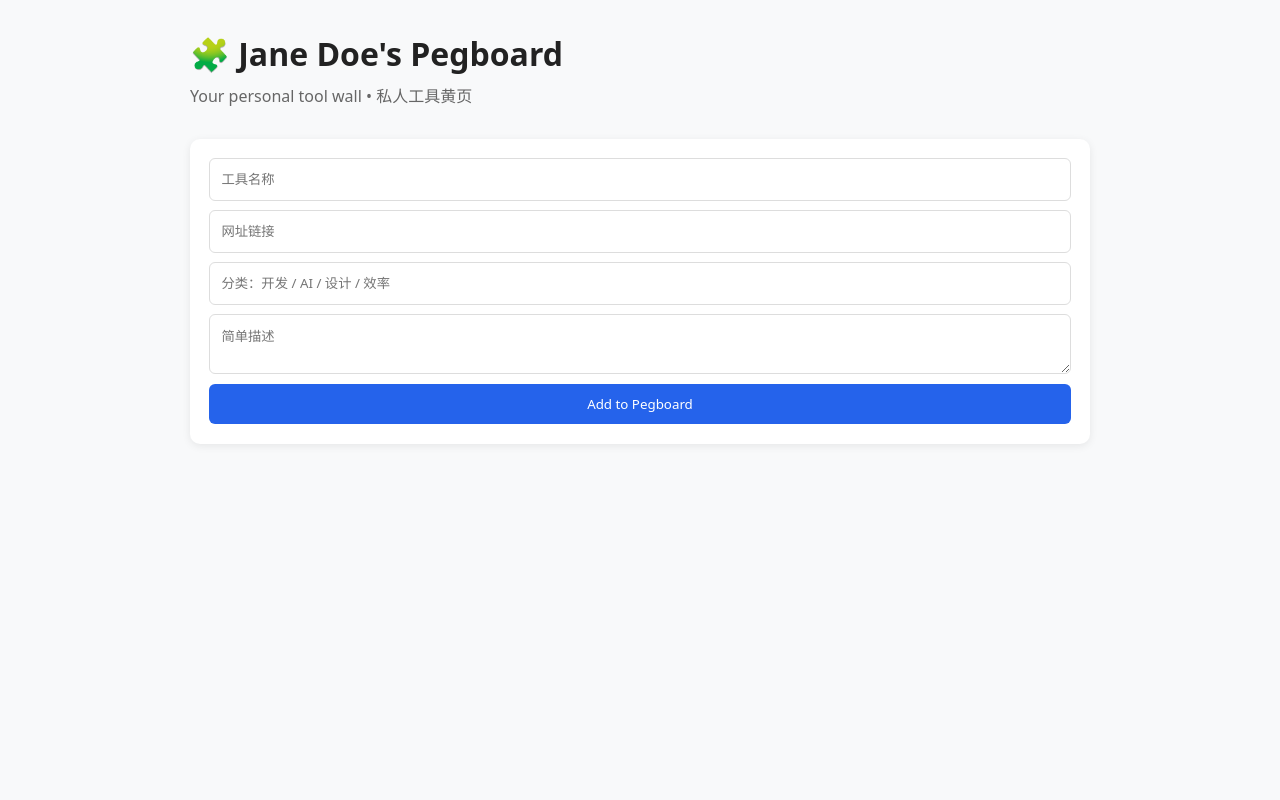
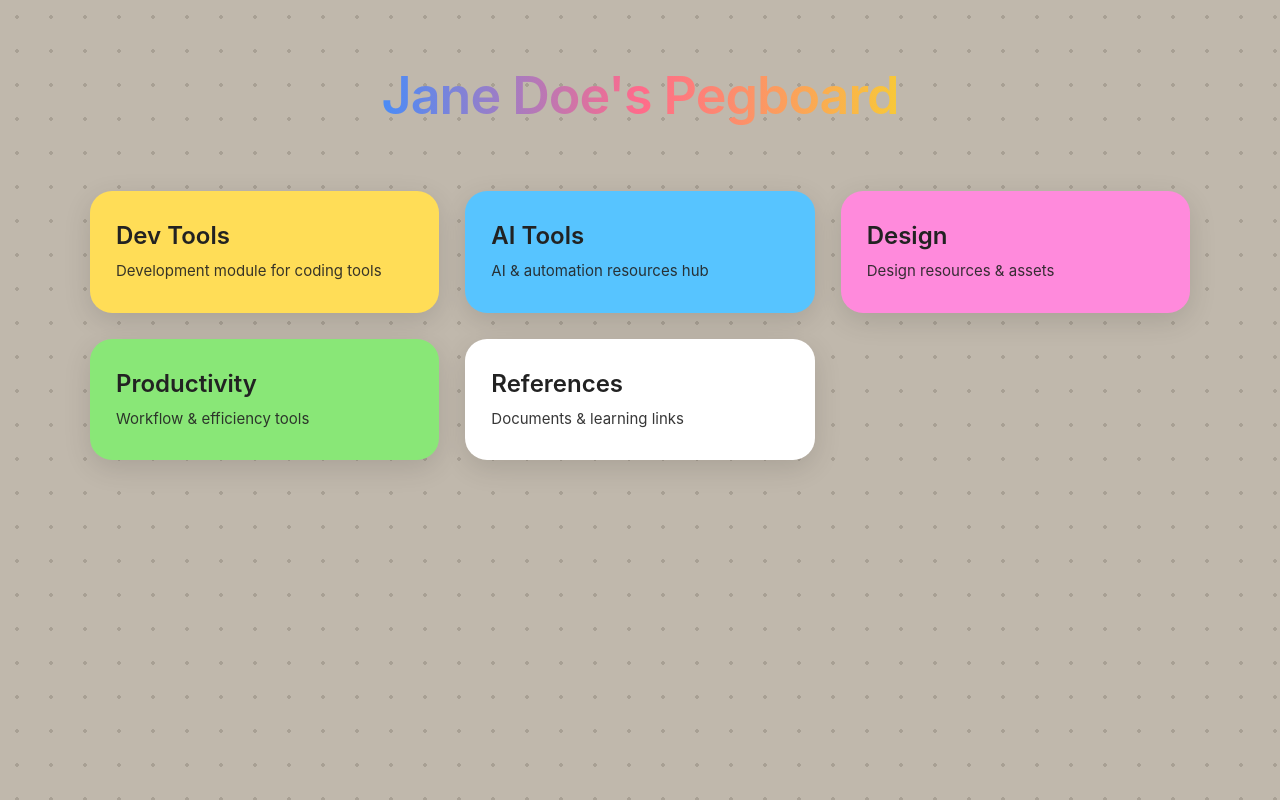
Before and after one commit to damon46kai/JDP, a website: page public/index.html in a window 1280 px wide. Drawn offline with Linux system fonts and the light colour scheme; no server answers.

Commit message:
init
it's my first step, but it's human being's a big step

```diff
--- a/public/index.html
+++ b/public/index.html
@@ -1,28 +1,42 @@
 <!DOCTYPE html>
-<html lang="zh-CN">
+<html lang="en">
 <head>
   <meta charset="UTF-8">
-  <title>Jane Doe's Pegboard • 工具墙</title>
+  <meta name="viewport" content="width=device-width, initial-scale=1.0">
+  <title>Jane Doe's Pegboard</title>
   <link rel="stylesheet" href="style.css">
 </head>
 <body>
+
   <div class="container">
-    <h1>🧩 Jane Doe's Pegboard</h1>
-    <p class="subtitle">Your personal tool wall • 私人工具黄页</p>
-
-    <!-- 添加工具表单 -->
-    <div class="card form-card">
-      <input id="name" placeholder="工具名称" required>
-      <input id="url" placeholder="网址链接" required>
-      <input id="category" placeholder="分类：开发 / AI / 设计 / 效率">
-      <textarea id="desc" placeholder="简单描述"></textarea>
-      <button onclick="addTool()">Add to Pegboard</button>
+    <div class="title">
+      <h1><span class="highlight">Jane Doe's Pegboard</span></h1>
+      <!-- <color>🔧🔧🔧🔧</color> -->
     </div>
 
-    <!-- 工具墙 -->
-    <div id="toolWall" class="tool-wall"></div>
+    <div class="notes-grid">
+      <div class="note yellow">
+        <h2>Dev Tools</h2>
+        <p>Development module for coding tools</p>
+      </div>
+      <div class="note blue">
+        <h2>AI Tools</h2>
+        <p>AI & automation resources hub</p>
+      </div>
+      <div class="note pink">
+        <h2>Design</h2>
+        <p>Design resources & assets</p>
+      </div>
+      <div class="note green">
+        <h2>Productivity</h2>
+        <p>Workflow & efficiency tools</p>
+      </div>
+      <div class="note white">
+        <h2>References</h2>
+        <p>Documents & learning links</p>
+      </div>
+    </div>
   </div>
 
-  <script src="app.js"></script>
 </body>
 </html>
--- a/public/style.css
+++ b/public/style.css
@@ -1,34 +1,115 @@
-* { margin:0; padding:0; box-sizing:border-box; font-family:system-ui; }
-body { background:#f8f9fa; padding:2rem; }
-.container { max-width:900px; margin:0 auto; }
-h1 { font-size:2rem; margin-bottom:0.5rem; color:#222; }
-.subtitle { color:#666; margin-bottom:2rem; }
+* {
+  margin: 0;
+  padding: 0;
+  box-sizing: border-box;
+  font-family: -apple-system, BlinkMacSystemFont, "Segoe UI", Roboto, sans-serif;
+}
 
-.card {
-  background:white;
-  padding:1.2rem;
-  border-radius:10px;
-  box-shadow:0 2px 8px rgba(0,0,0,0.08);
-  margin-bottom:1rem;
+/* 洞洞板背景 */
+body {
+  background-color: #c0b8ac;
+  background-image: radial-gradient(#a8a094 7%, transparent 7%);
+  background-size: 34px 34px;
+  min-height: 100vh;
+  padding: 4rem 2rem;
+
+  /* 整页进场动画 */
+  opacity: 0;
+  animation: pageFadeIn 1s cubic-bezier(0.25, 1, 0.5, 1) forwards;
 }
-.form-card { display:flex; flex-direction:column; gap:0.6rem; }
-input, textarea { padding:0.7rem; border:1px solid #ddd; border-radius:6px; }
-button { background:#2563eb; color:white; border:none; padding:0.7rem; border-radius:6px; cursor:pointer; }
 
-.tool-wall {
-  display:grid;
-  grid-template-columns:repeat(auto-fill, minmax(260px, 1fr));
-  gap:1rem;
-  margin-top:2rem;
+/* Apple 官网级进场 */
+@keyframes pageFadeIn {
+  0% {
+    opacity: 0;
+    transform: translateY(20px);
+  }
+  100% {
+    opacity: 1;
+    transform: translateY(0);
+  }
 }
-.tool-card {
-  background:white;
-  padding:1rem;
-  border-radius:10px;
-  border-left:4px solid #2563eb;
+
+.container {
+  max-width: 1100px;
+  margin: 0 auto;
 }
-.tool-card h3 { margin-bottom:0.4rem; }
-.tool-card a { color:#2563eb; text-decoration:none; }
-.tool-card .category { font-size:0.8rem; color:#888; margin:0.3rem 0; }
-.tool-card .actions { margin-top:0.8rem; display:flex; gap:0.5rem; }
-.tool-card button { padding:0.4rem 0.6rem; font-size:0.8rem; }
+
+/* 标题动画 */
+.title {
+  text-align: center;
+  margin-bottom: 4rem;
+  opacity: 0;
+  animation: titleSlide 0.8s ease 0.2s forwards;
+}
+
+@keyframes titleSlide {
+  to { opacity: 1; }
+}
+
+.title h1 {
+  font-size: 52px;
+  font-weight: 600;
+  color: #1d1d1f;
+  letter-spacing: -1px;
+}
+
+/* 便签墙网格 */
+.notes-grid {
+  display: grid;
+  grid-template-columns: repeat(auto-fill, minmax(270px, 1fr));
+  gap: 26px;
+}
+
+/* 便签样式 + 逐个弹出 */
+.note {
+  padding: 30px 26px;
+  border-radius: 22px;
+  box-shadow: 0 8px 28px rgba(0,0,0,0.12);
+  opacity: 0;
+  animation: notePop 0.7s cubic-bezier(0.25, 1, 0.5, 1) forwards;
+  transition: transform 0.2s ease;
+}
+
+.note:hover {
+  transform: translateY(-4px);
+}
+
+/* 便签依次进场（核心效果）*/
+.note:nth-child(1) { animation-delay: 0.4s; }
+.note:nth-child(2) { animation-delay: 0.5s; }
+.note:nth-child(3) { animation-delay: 0.6s; }
+.note:nth-child(4) { animation-delay: 0.7s; }
+.note:nth-child(5) { animation-delay: 0.8s; }
+.note:nth-child(6) { animation-delay: 0.9s; }
+
+@keyframes notePop {
+  from { transform: translateY(30px); opacity: 0; }
+  to   { transform: translateY(0); opacity: 1; }
+}
+
+/* 便签颜色 */
+.note.yellow { background: #ffdd57; color: #222; }
+.note.blue   { background: #57c4ff; color: #222; }
+.note.pink   { background: #ff8adc; color: #222; }
+.note.green  { background: #89e777; color: #222; }
+.note.white  { background: #ffffff; color: #222; }
+
+.note h2 {
+  font-size: 24px;
+  margin-bottom: 10px;
+  font-weight: 600;
+}
+
+.note p {
+  font-size: 15px;
+  line-height: 1.5;
+  opacity: 0.9;
+}
+
+.highlight {
+  background: linear-gradient(90deg, #4a8cf7, #ff6b8b, #f8c838);
+  -webkit-background-clip: text;
+  background-clip: text;
+  color: transparent;
+}
```
Also changed, not shown: server.js (added, +47 -0 lines), servver.js (deleted, +0 -47 lines), .github/workflows/deploy.yaml (added), 3 other files.
